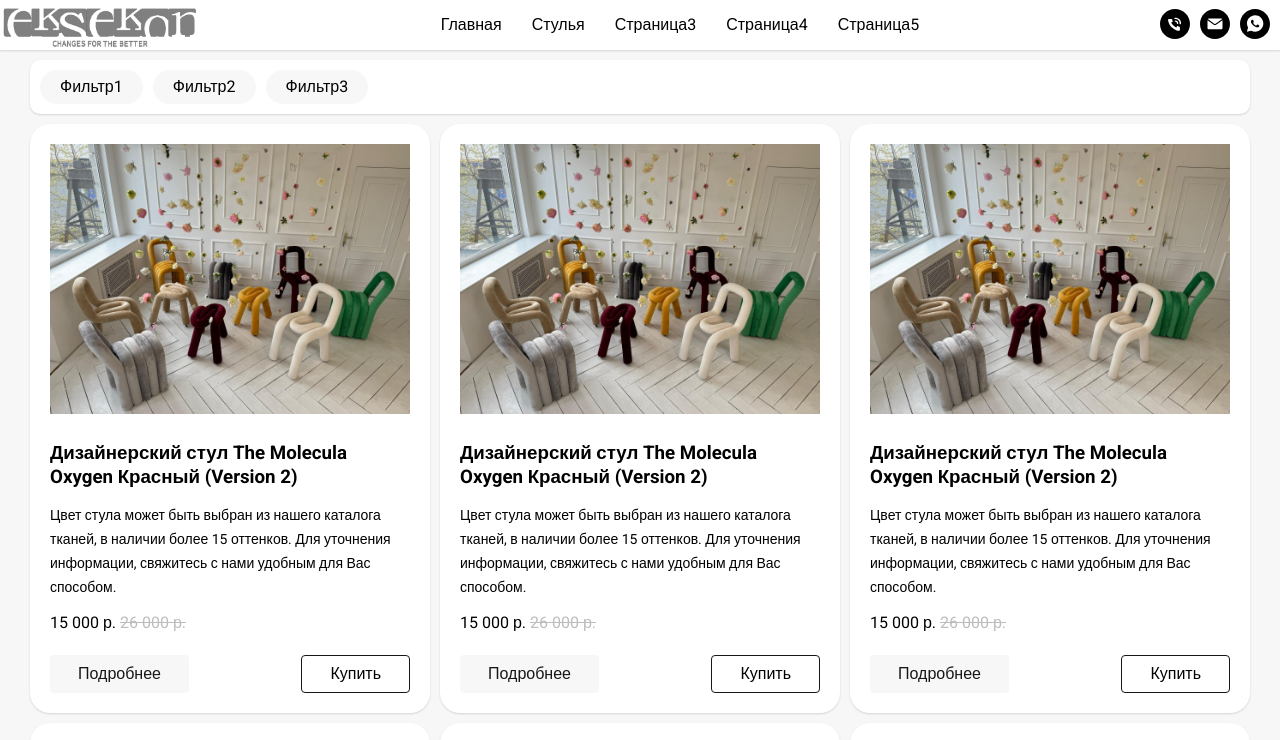
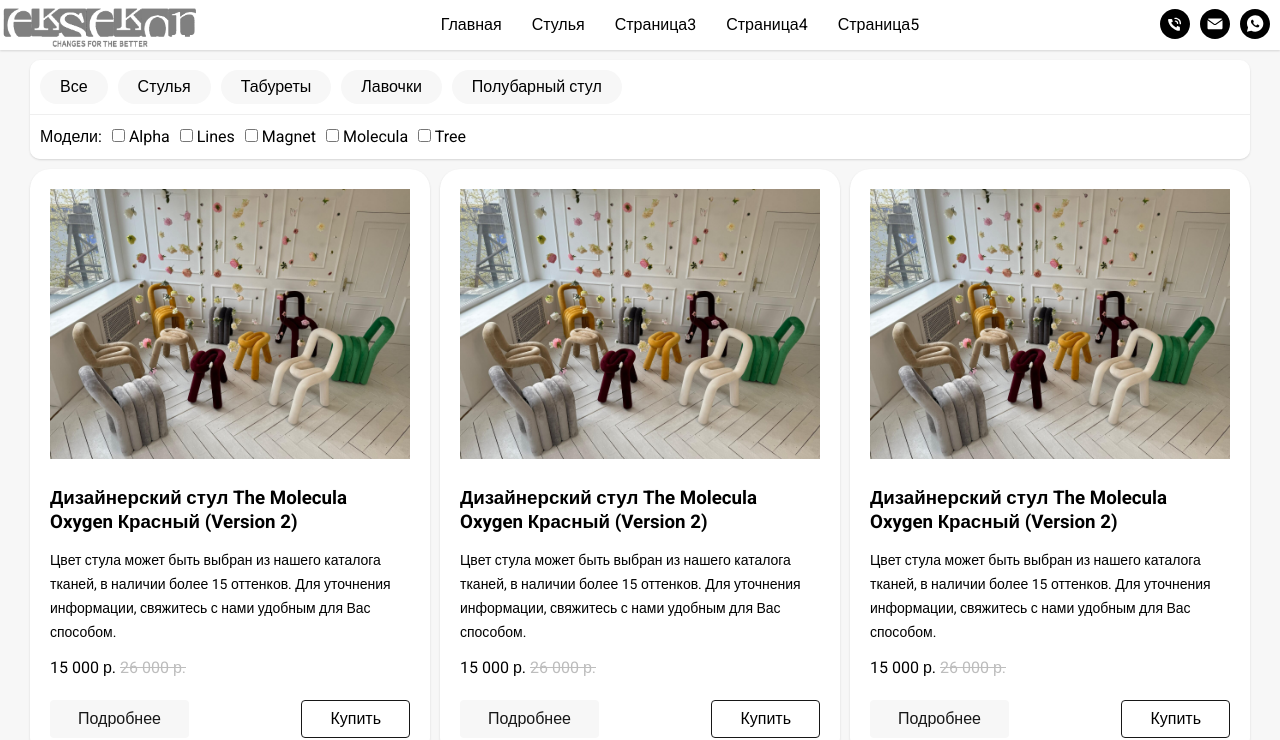
Before and after one commit to leonraz58/eksekon, a React app: page /chairs in a window 1280 px wide. Shown: the top 740 px of the page. Built offline with nearby package versions, Linux system fonts and the light colour scheme; a web font is replaced by a local one.

Commit message:
add second filter block

```diff
--- a/src/layout/chairs/chairs.module.scss
+++ b/src/layout/chairs/chairs.module.scss
@@ -9,24 +9,3 @@
   flex-wrap: wrap;
   gap: 10px
 }
-
-.filters {
-  //position: sticky;
-  //top: 70px;
-  display: flex;
-  gap: 10px;
-
-  width: 100%;
-  margin-bottom: 10px;
-  border-radius: 10px;
-  padding: 10px;
-  //border: 1px solid black;
-  background-color: white;
-  box-shadow: 0 1px 2px 0 rgba(76, 76, 76, 0.2);
-}
-
-.filter {
-  background-color: #F7F7F7;
-  padding: 5px 20px;
-  border-radius: 30px;
-}
--- a/src/layout/chairs/chairs.tsx
+++ b/src/layout/chairs/chairs.tsx
@@ -1,17 +1,13 @@
 import {Card} from "./card/card";
 import s from './chairs.module.scss'
 import {PageContainer} from "../../components/pageContainer/pageContainer";
+import {Filters} from "./filters/filters";
 
 export const Chairs = () => {
     return (
         <section className={s.section}>
             <PageContainer>
-                <div className={s.filters}>
-                    <div className={s.filter}>Фильтр1</div>
-                    <div className={s.filter}>Фильтр2</div>
-                    <div className={s.filter}>Фильтр3</div>
-
-                </div>
+                <Filters/>
                 <div className={s.cardWrapper}>
                     <Card/>
                     <Card/>
--- /dev/null
+++ b/src/layout/chairs/filters/filters.module.scss
@@ -0,0 +1,48 @@
+.filtersWrapper {
+  box-shadow: 0 1px 2px 0 rgba(76, 76, 76, 0.2);
+  margin-bottom: 10px;
+  border-radius: 10px;
+}
+
+.filters1, .filters2 {
+  //position: sticky;
+  //top: 70px;
+  display: flex;
+  flex-wrap: wrap;
+  align-items: center;
+  gap: 10px;
+  width: 100%;
+  padding: 10px;
+  //border: 1px solid black;
+  background-color: white;
+  margin: 0;
+  //border-radius: 10px;
+
+}
+
+.filters1 {
+  border-bottom: 1px solid rgba(174, 174, 174, 0.2);
+  border-radius: 10px 10px 0 0;
+}
+
+.filters2 {
+  border-radius: 0 0 10px 10px;
+}
+
+.filter {
+  background-color: var(--color-accent-100);
+  padding: 5px 20px;
+  border-radius: 30px;
+  user-select: none;
+
+  @media screen and (max-width: 768px) {
+    font-size: 12px;
+    border-radius: 30px;
+    padding: 2px 5px;
+  }
+
+  &:hover {
+    cursor: pointer;
+    background-color: var(--color-accent-300);
+  }
+}
--- /dev/null
+++ b/src/layout/chairs/filters/filters.tsx
@@ -0,0 +1,25 @@
+import React from 'react';
+import s from "./filters.module.scss";
+
+export const Filters = () => {
+
+    const filterList1 = ["Все", "Стулья", "Табуреты", "Лавочки", "Полубарный стул"]
+    const filterList2 = ["Alpha", "Lines", "Magnet", "Molecula", "Tree"]
+
+    return (
+        <div className={s.filtersWrapper}>
+            <div className={s.filters1}>
+                {filterList1.map((item, index) => (
+                    <div key={index} className={s.filter}>{item}</div>
+                ))}
+            </div>
+            <div className={s.filters2}>
+                Модели:
+                {filterList2.map((item, index) => (
+                    <div key={index}><input type="checkbox"/> {item}</div>
+                ))}
+            </div>
+        </div>
+    )
+        ;
+};
--- a/src/layout/header/contacts/contacts.module.scss
+++ b/src/layout/header/contacts/contacts.module.scss
@@ -6,3 +6,9 @@
   line-height: 1;
   position: relative;
 }
+
+.contact {
+  &:hover {
+    transform: translateY(-2px);
+  }
+}
--- a/src/layout/header/contacts/contacts.tsx
+++ b/src/layout/header/contacts/contacts.tsx
@@ -6,9 +6,9 @@ import s from './contacts.module.scss'
 export const Contacts = () => {
     return <div>
         <ul className={s.contactList}>
-            <li><a href="tel:+79869369848"><Phone/></a></li>
-            <li><a href="mailto:EKSEKON.RU@YANDEX.RU"><Email/></a></li>
-            <li><a
+            <li className={s.contact}><a href="tel:+79869369848"><Phone/></a></li>
+            <li className={s.contact}><a href="mailto:EKSEKON.RU@YANDEX.RU"><Email/></a></li>
+            <li className={s.contact}><a
                 href="https://wa.me/79869369848?text=%D0%9F%D0%B8%D1%88%D1%83%20%D1%81%20%D1%81%D0%B0%D0%B9%D1%82%D0%B0%20Eksekon.ru"><Whatsapp/></a>
             </li>
 
--- a/src/layout/header/headerMenu/menu/menu.module.scss
+++ b/src/layout/header/headerMenu/menu/menu.module.scss
@@ -1,10 +1,20 @@
-.menu {
-  display: flex;
-  justify-content: center;
-  align-items: center;
-  gap: 30px;
+.link {
+  position: relative;
+    &::before {
+      content: "";
+      display: block;
+      position: absolute;
+      bottom: -1px;
+      height: 2px;
+      background-color: #cdc8b8;
+      transition: 0.5s;
+      width: 0;
+    }
 
-  li {
-    text-wrap: nowrap;
-  }
+    &:hover {
+      &::before {
+        width: 100%;
+      }
+    }
+
 }
--- a/src/layout/header/headerMenu/menu/menu.tsx
+++ b/src/layout/header/headerMenu/menu/menu.tsx
@@ -1,4 +1,5 @@
 import {Link} from "react-router-dom";
+import s from './menu.module.scss'
 
 const items = [
     {
@@ -32,7 +33,7 @@ export const Menu = () => {
         <ul>
             {items.map((item, i) => {
                 return <li key={i}>
-                    <Link
+                    <Link className={s.link}
                         to={item.href}
                     >
                         {item.title}
```
